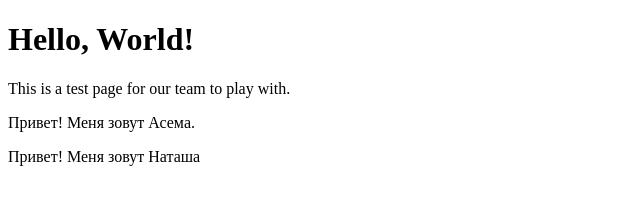
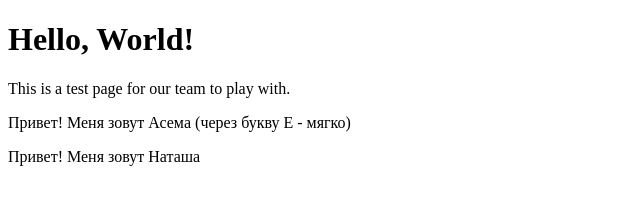
Before and after one commit to wptest2/dt-test, a plain HTML site: page index.html in a window 1280 px wide. Shown: the whole page, without its empty margins (0-640 px from the left). Drawn offline with Linux system fonts and the light colour scheme.

Commit message:
refaktoring strings (#3)

```diff
--- a/index.html
+++ b/index.html
@@ -15,7 +15,7 @@
     </div>
 
     <div>
-        <p>Привет! Меня зовут Асемa.</p>
+        <p>Привет! Меня зовут Асемa (через букву Е - мягко)</p>
         <p>Привет! Меня зовут Наташа</p>
     </div>
 
```
